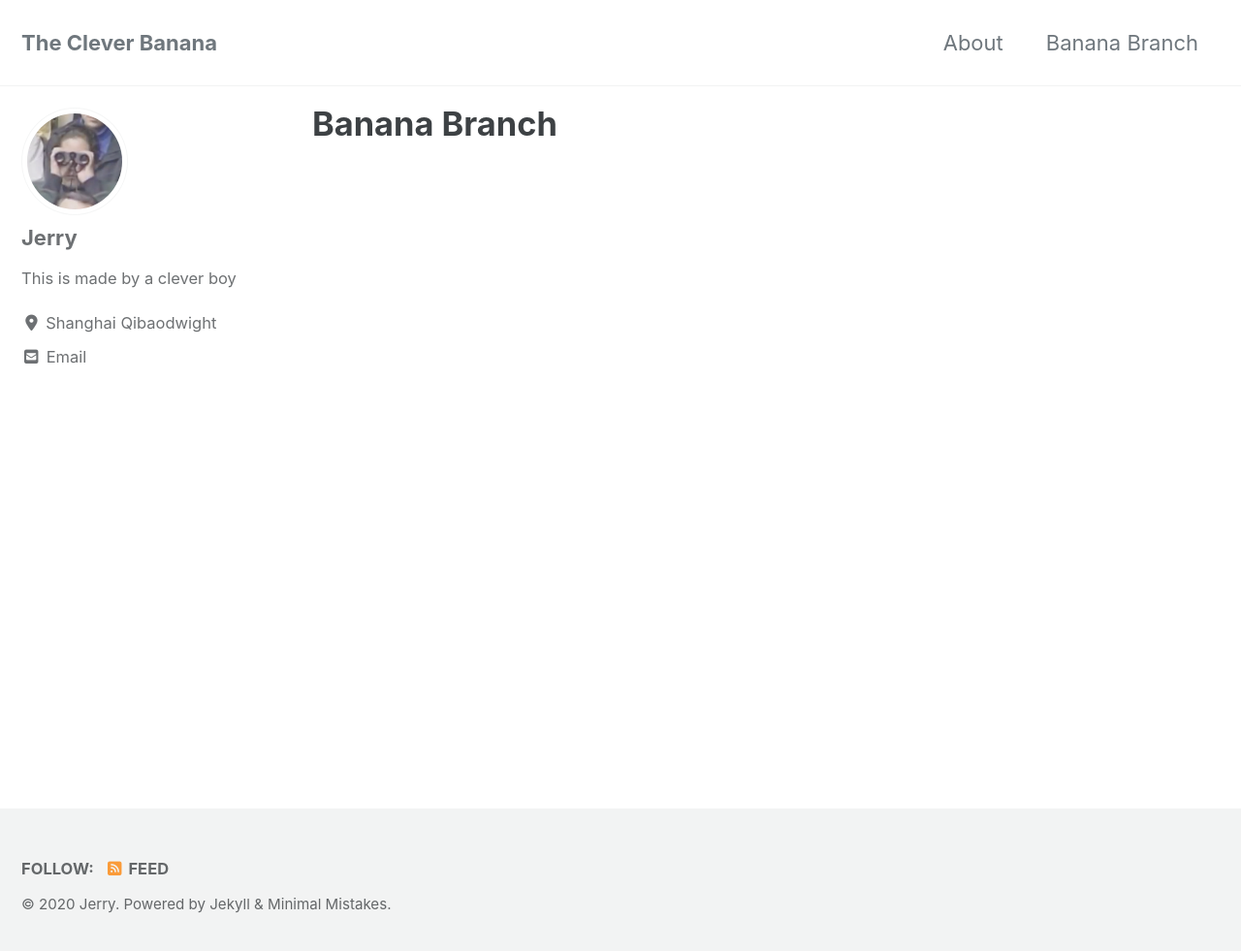
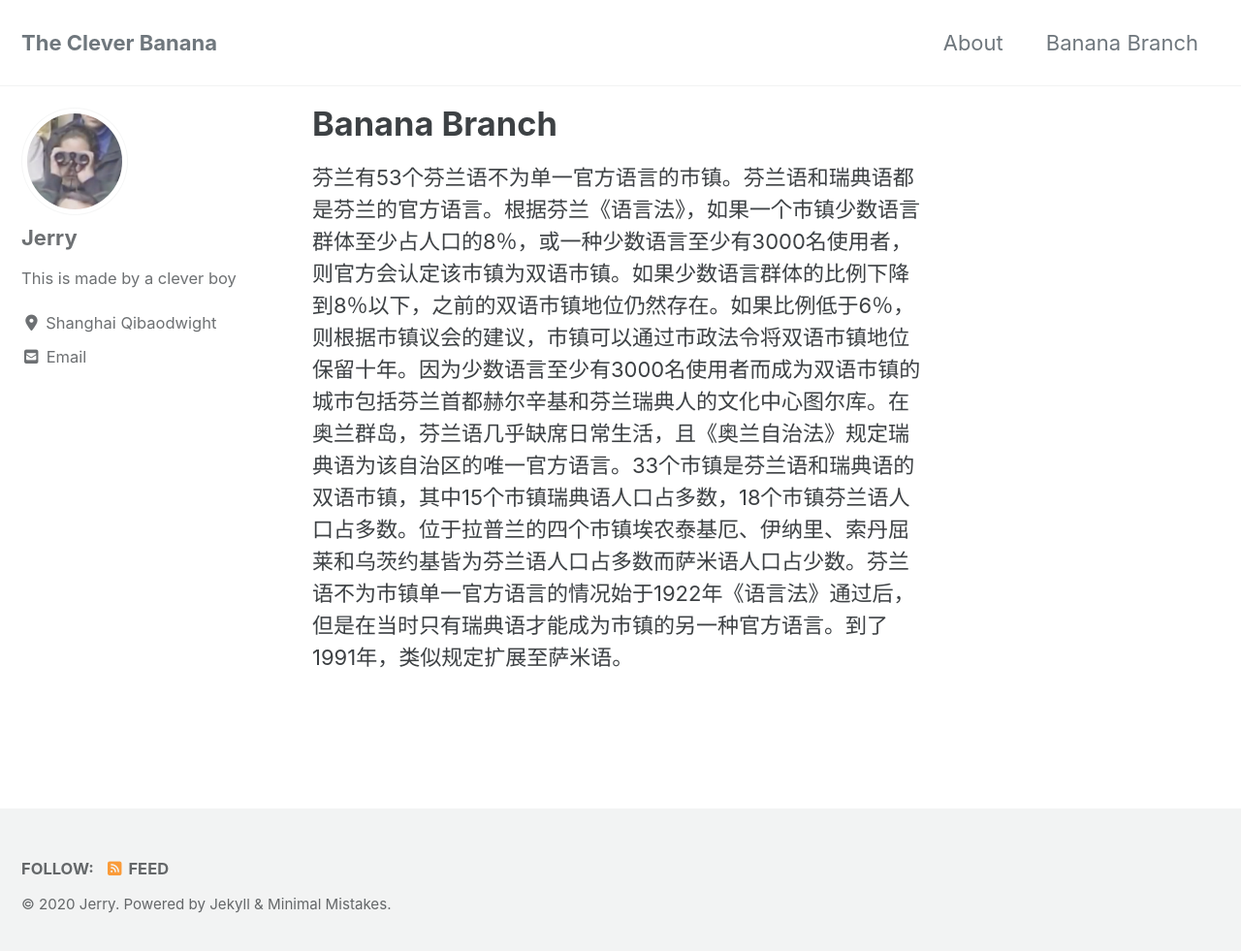
Before and after one commit to thecleverbanana/thecleverbanana.github.io, a Jekyll site: the page built from _pages/bananabranch.md, in a window 1280 px wide and 989 px high. Shown: the top 981 px of the window at 97% size. Built offline with Jekyll 4.4.1, drawn with Linux system fonts in a browser that asks for light colours; cached includes are drawn as plain includes; nearby versions of some CDN libraries.

Commit message:
ChineseTest

```diff
--- a/_pages/bananabranch.md
+++ b/_pages/bananabranch.md
@@ -6,3 +6,4 @@ author_profile: true
 header:
 image: "/images/红色警戒.jpg"
 ---
+芬兰有53个芬兰语不为单一官方语言的市镇。芬兰语和瑞典语都是芬兰的官方语言。根据芬兰《语言法》，如果一个市镇少数语言群体至少占人口的8％，或一种少数语言至少有3000名使用者，则官方会认定该市镇为双语市镇。如果少数语言群体的比例下降到8％以下，之前的双语市镇地位仍然存在。如果比例低于6％，则根据市镇议会的建议，市镇可以通过市政法令将双语市镇地位保留十年。因为少数语言至少有3000名使用者而成为双语市镇的城市包括芬兰首都赫尔辛基和芬兰瑞典人的文化中心图尔库。在奥兰群岛，芬兰语几乎缺席日常生活，且《奥兰自治法》规定瑞典语为该自治区的唯一官方语言。33个市镇是芬兰语和瑞典语的双语市镇，其中15个市镇瑞典语人口占多数，18个市镇芬兰语人口占多数。位于拉普兰的四个市镇埃农泰基厄、伊纳里、索丹屈莱和乌茨约基皆为芬兰语人口占多数而萨米语人口占少数。芬兰语不为市镇单一官方语言的情况始于1922年《语言法》通过后，但是在当时只有瑞典语才能成为市镇的另一种官方语言。到了1991年，类似规定扩展至萨米语。
```
